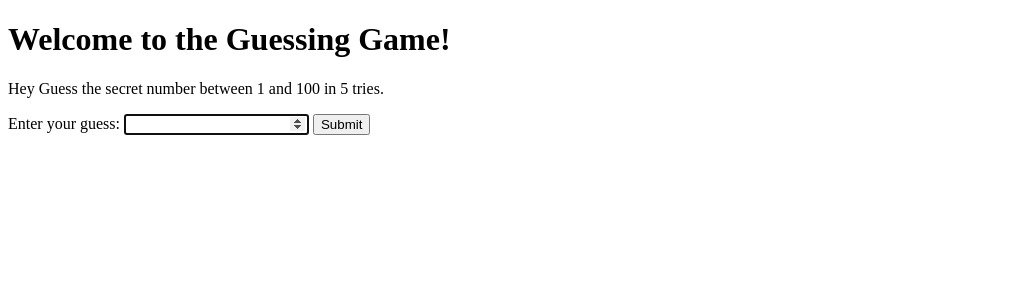
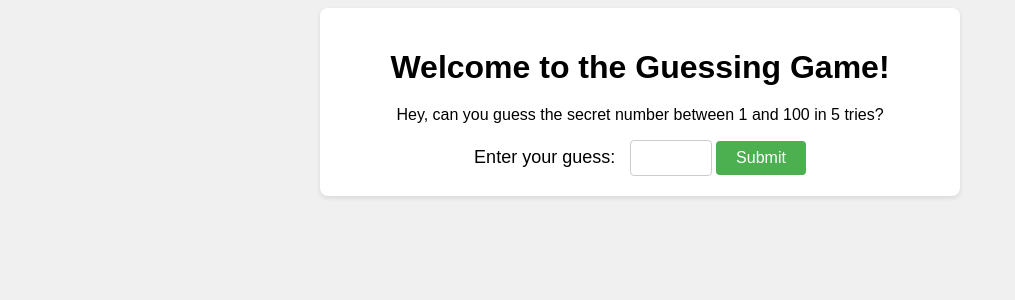
Before and after one commit to tripathimanoj/guess-no, a Flask app: page / in a window 1280 px wide. Shown: the top 300 px of the page, without its empty margins (0-1015 px from the left). Run offline with Flask 3, Linux system fonts and the light colour scheme.

Commit message:
js not working

```diff
--- a/templates/index.html
+++ b/templates/index.html
@@ -4,6 +4,51 @@
     <meta charset="UTF-8">
     <meta name="viewport" content="width=device-width, initial-scale=1.0">
     <title>Guessing Game</title>
+    <style>
+        body {
+            font-family: Arial, sans-serif;
+            background-color: #f0f0f0;
+        }
+        .container {
+            max-width: 600px;
+            margin: 0 auto;
+            padding: 20px;
+            background-color: #fff;
+            border-radius: 8px;
+            box-shadow: 0 2px 5px rgba(0,0,0,0.1);
+        }
+        h1 {
+            text-align: center;
+            margin-bottom: 20px;
+        }
+        form {
+            text-align: center;
+        }
+        label {
+            font-size: 18px;
+            margin-right: 10px;
+        }
+        input[type="number"] {
+            padding: 8px;
+            font-size: 16px;
+            border-radius: 4px;
+            border: 1px solid #ccc;
+        }
+        input[type="submit"] {
+            padding: 8px 20px;
+            font-size: 16px;
+            background-color: #4caf50;
+            color: #fff;
+            border: none;
+            border-radius: 4px;
+            cursor: pointer;
+        }
+        p {
+            text-align: center;
+            margin-top: 20px;
+            font-size: 16px;
+        }
+    </style>
     <script>
         // JavaScript function to focus on the input box
         function focusInput() {
@@ -11,13 +56,21 @@
         }
     </script>
 </head>
-<body onload="focusInput()"> <!-- Call the focusInput function when the page loads -->
-    <h1>Welcome to the Guessing Game!</h1>
-    <p>Hey Guess the secret number between 1 and 100 in {{ max_tries }} tries.</p>
-    <form action="/guess" method="post">
-        <label for="guess">Enter your guess: </label>
-        <input type="number" id="guess" name="guess" autofocus required> <!-- Use autofocus attribute to focus on the input box -->
-        <button type="submit">Submit</button>
-    </form>
+<body>
+    <div class="container">
+        <h1>Welcome to the Guessing Game!</h1>
+        {% if message %}
+            <p>{{ message }}</p>
+        {% endif %}
+        <p>Hey, can you guess the secret number between 1 and 100 in {{ max_tries }} tries?</p>
+        <form action="/guess" method="post">
+            <label for="guess">Enter your guess:</label>
+            <input type="number" name="guess" id="guess" min="1" max="100" required>
+            <input type="submit" value="Submit">
+        </form>
+        {% if tries_left %}
+            <p>You have {{ tries_left }} tries left.</p>
+        {% endif %}
+    </div>
 </body>
 </html>
```
